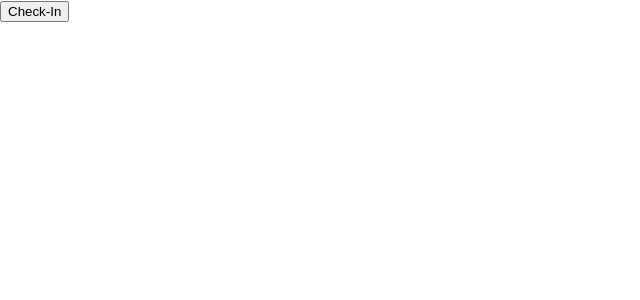
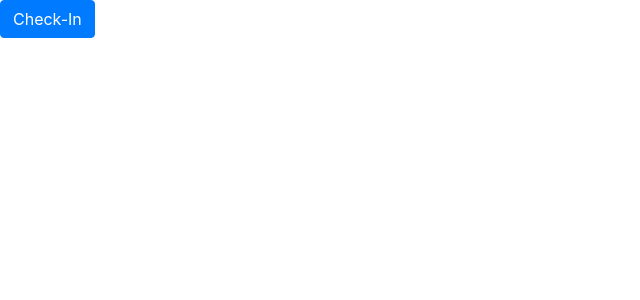
Before and after one commit to akalliokoski/christmas-on-fhir, a React app: page / in a window 1280 px wide. Shown: the top 300 px of the page, without its empty margins (0-640 px from the left). Built offline with nearby package versions, Linux system fonts and the light colour scheme.

Commit message:
Use reactstrap

```diff
--- a/package.json
+++ b/package.json
@@ -12,6 +12,7 @@
     "babel-plugin-named-asset-import": "^0.2.3",
     "babel-preset-react-app": "^6.1.0",
     "bfj": "6.1.1",
+    "bootstrap": "^4.1.3",
     "case-sensitive-paths-webpack-plugin": "2.1.2",
     "chalk": "2.4.1",
     "css-loader": "1.0.0",
@@ -43,6 +44,7 @@
     "react-app-polyfill": "^0.1.3",
     "react-dev-utils": "^6.1.1",
     "react-dom": "^16.6.3",
+    "reactstrap": "^6.5.0",
     "resolve": "1.8.1",
     "sass-loader": "7.1.0",
     "style-loader": "0.23.0",
--- a/src/components/CheckIn/CheckIn.js
+++ b/src/components/CheckIn/CheckIn.js
@@ -1,13 +1,14 @@
 import React, { Component } from "react";
+import { Button } from "reactstrap";
 
 export default class CheckIn extends Component {
   render() {
     const { onCheckIn } = this.props;
     return (
       <div>
-        <button className="btn primary-button" onClick={onCheckIn}>
+        <Button color="primary" onClick={onCheckIn}>
           Check-In
-        </button>
+        </Button>
       </div>
     );
   }
--- a/src/index.js
+++ b/src/index.js
@@ -2,6 +2,7 @@ import React from "react";
 import ReactDOM from "react-dom";
 import "./index.css";
 import App from "./App";
+import "bootstrap/dist/css/bootstrap.css";
 import * as serviceWorker from "./serviceWorker";
 
 ReactDOM.render(<App />, document.getElementById("root"));
```
Also changed, not shown: 1 other file (tests, documents, lock files or other folders).
